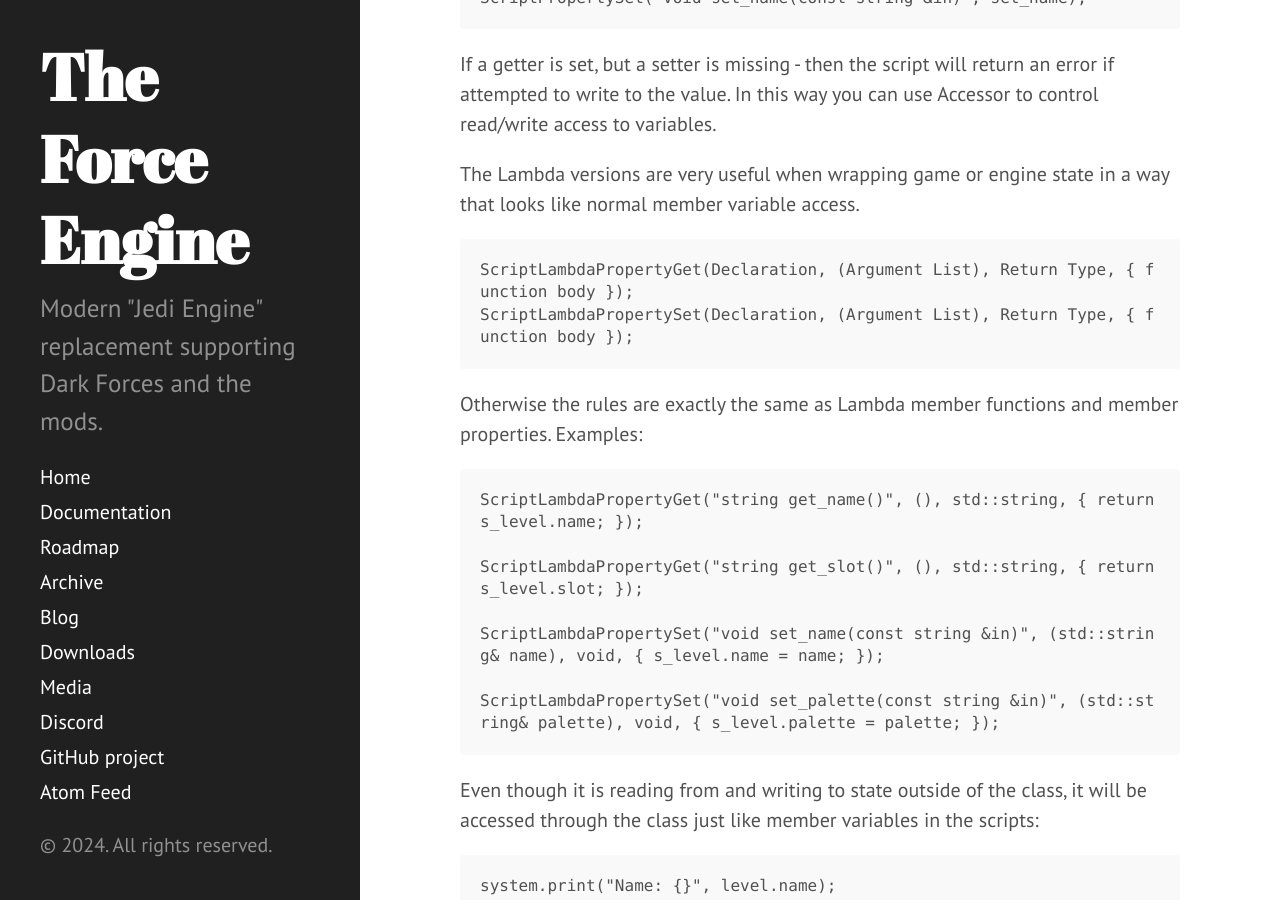
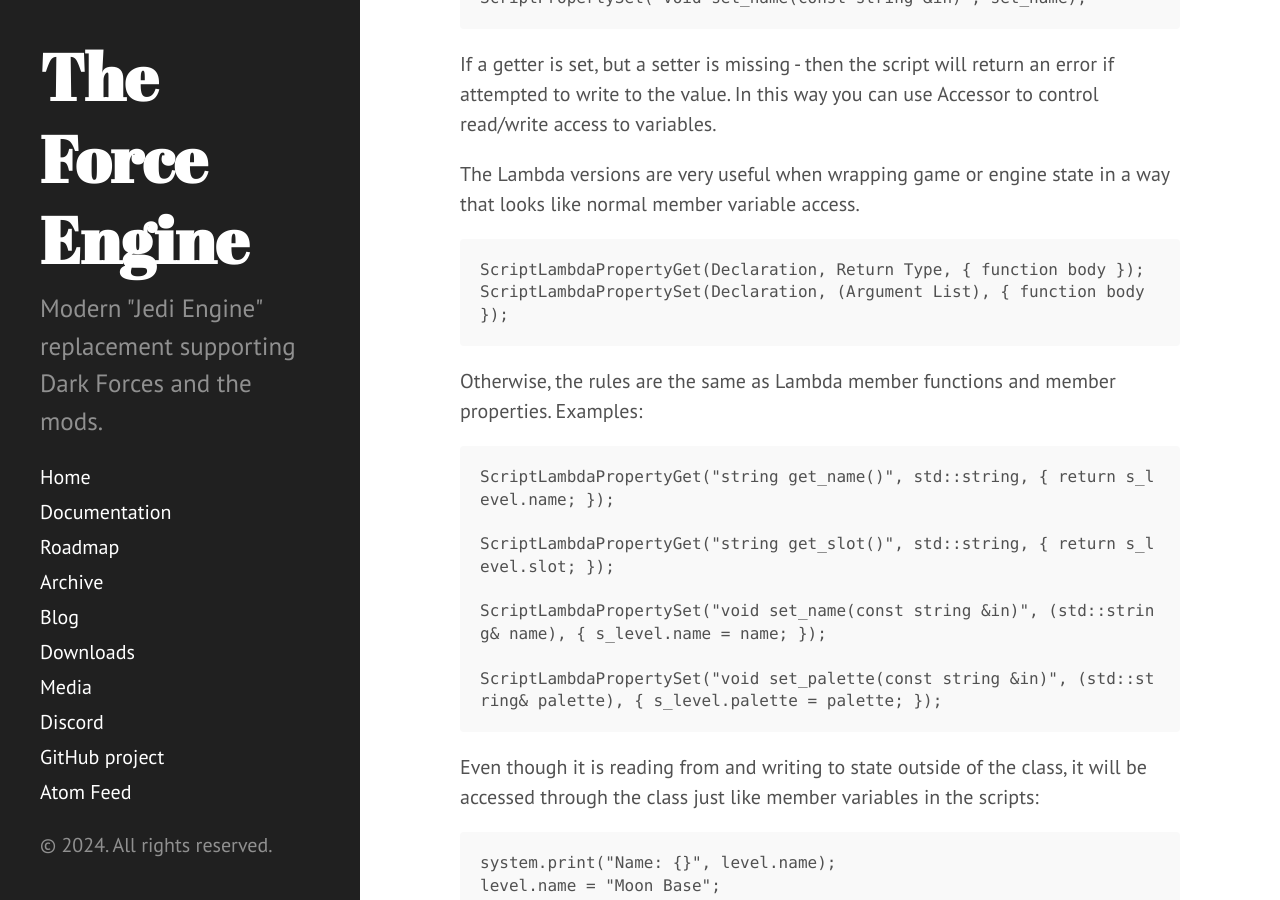
Before and after one commit to TheForceEngine/TheForceEngine.github.io, a Jekyll site: the page built from ForceScriptAPI.md, in a window 1280 px wide and 900 px high, scrolled down 5918 px. Built offline with Jekyll 4.4.1, drawn with Linux system fonts in a browser that asks for light colours.

Commit message:
Update ForceScriptAPI.md

````diff
--- a/ForceScriptAPI.md
+++ b/ForceScriptAPI.md
@@ -171,19 +171,19 @@ If a getter is set, but a setter is missing - then the script will return an err
 
 The Lambda versions are very useful when wrapping game or engine state in a way that looks like normal member variable access.
 ```
-ScriptLambdaPropertyGet(Declaration, (Argument List), Return Type, { function body });
-ScriptLambdaPropertySet(Declaration, (Argument List), Return Type, { function body });
+ScriptLambdaPropertyGet(Declaration, Return Type, { function body });
+ScriptLambdaPropertySet(Declaration, (Argument List), { function body });
 ```
-Otherwise the rules are exactly the same as Lambda member functions and member properties.
+Otherwise, the rules are the same as Lambda member functions and member properties.
 Examples:
 ```
-ScriptLambdaPropertyGet("string get_name()", (), std::string, { return s_level.name; });
+ScriptLambdaPropertyGet("string get_name()", std::string, { return s_level.name; });
 
-ScriptLambdaPropertyGet("string get_slot()", (), std::string, { return s_level.slot; });
+ScriptLambdaPropertyGet("string get_slot()", std::string, { return s_level.slot; });
 
-ScriptLambdaPropertySet("void set_name(const string &in)", (std::string& name), void, { s_level.name = name; });
+ScriptLambdaPropertySet("void set_name(const string &in)", (std::string& name), { s_level.name = name; });
 
-ScriptLambdaPropertySet("void set_palette(const string &in)", (std::string& palette), void, { s_level.palette = palette; });
+ScriptLambdaPropertySet("void set_palette(const string &in)", (std::string& palette), { s_level.palette = palette; });
 ```
 Even though it is reading from and writing to state outside of the class, it will be accessed through the class just like member variables in the scripts:
 ```
````
